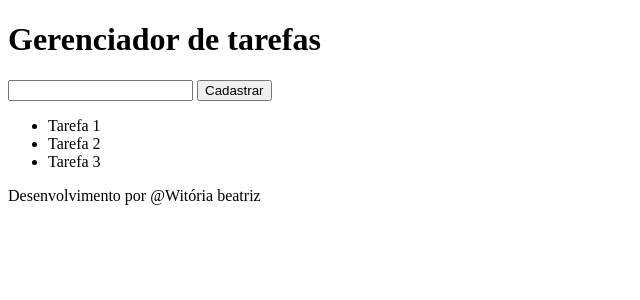
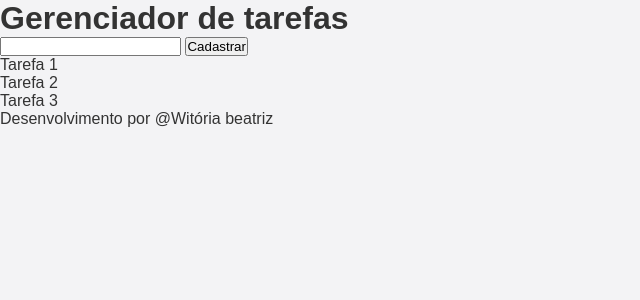
Before and after one commit to Witoriabeatriz/ToDoList, a PHP site: page / in a window 1280 px wide. Shown: the top 300 px of the page, without its empty margins (0-640 px from the left). Run offline with PHP 8.4, Linux system fonts and the light colour scheme.

Commit message:
estilizando

```diff
--- a/index.php
+++ b/index.php
@@ -4,6 +4,7 @@
     <meta charset="UTF-8">
     <meta http-equiv="X-UA-Compatible" content="IE=edge">
     <meta name="viewport" content="width=device-width, initial-scale=1.0">
+    <link rel="stylesheet" href="style.css">
     <title>Gerenciador de tarefas</title>
 </head>
 <body>
--- /dev/null
+++ b/style.css
@@ -0,0 +1,10 @@
+*{
+    margin: 0;
+    padding: 0;
+    box-sizing: border-box;
+}
+body {
+    background: #f3f3f5;
+    color: #333;
+    font-family: 'Ubuntu', sans-serif;
+}
```
